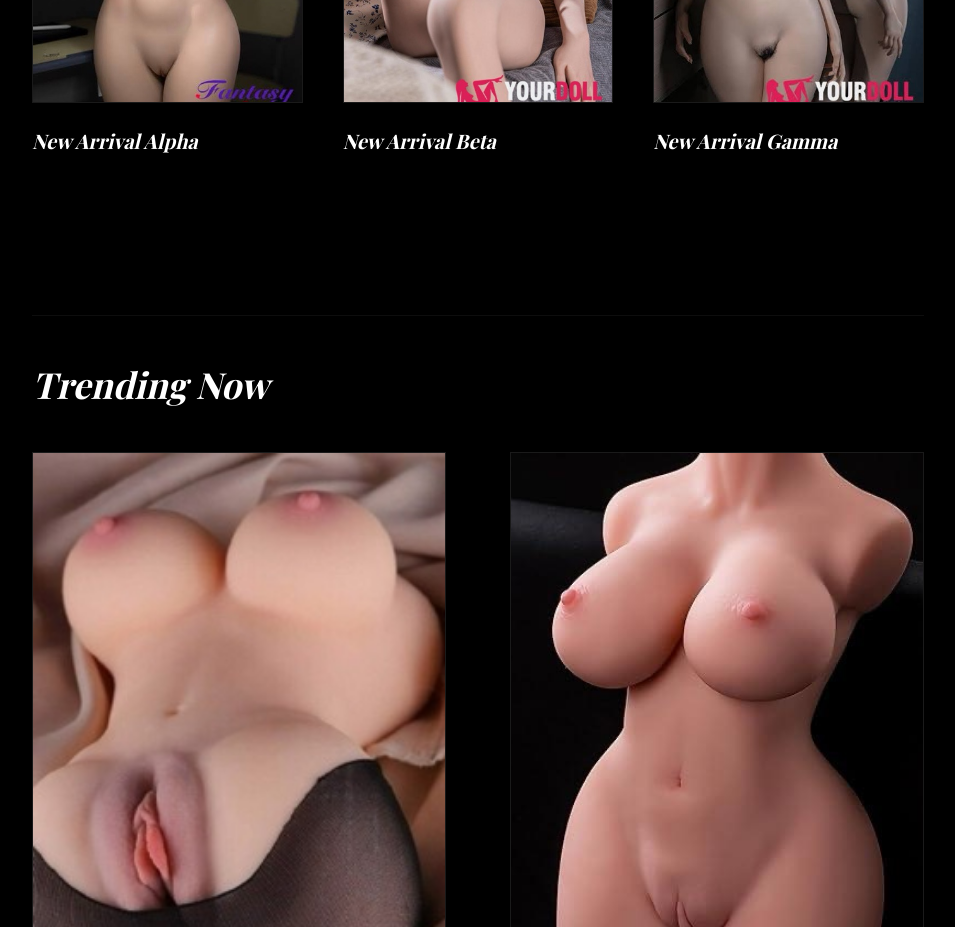
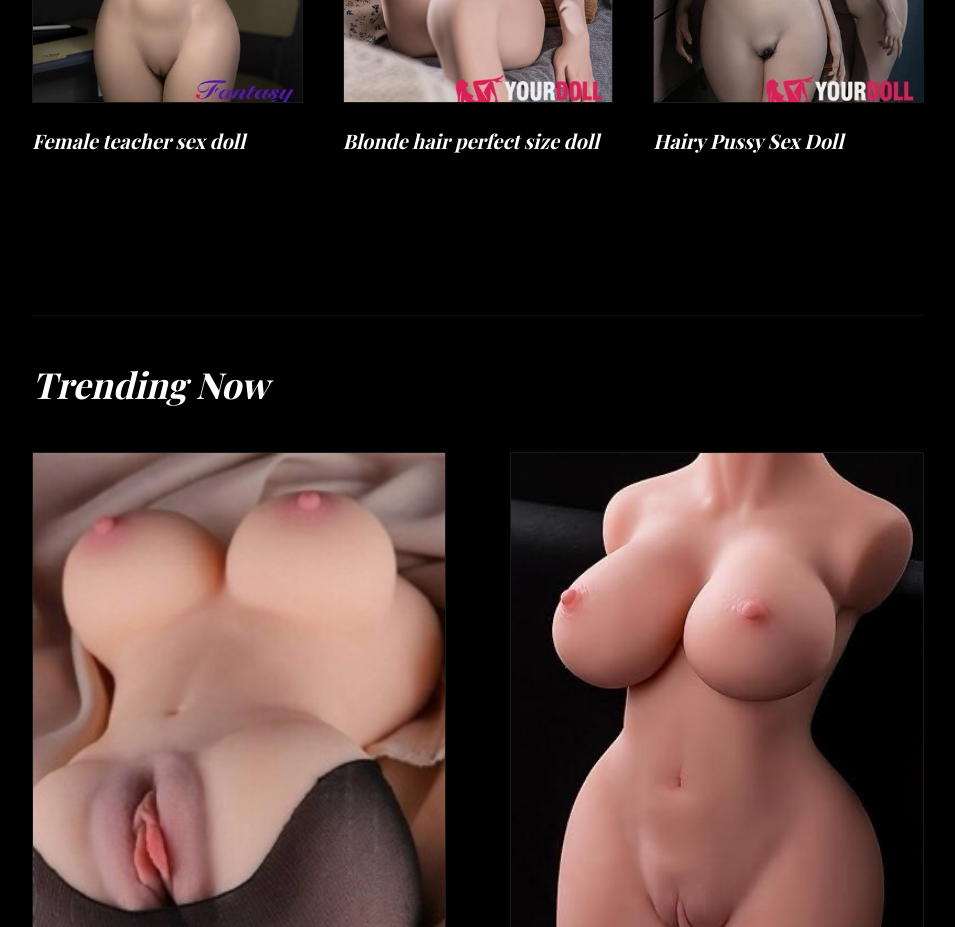
Before and after one commit to Addiction-toys/sex-toys, a plain HTML site: page index.html in a window 1280 px wide. Shown: the part 1100-2027 px from the top of the page, without its empty margins (324-1279 px from the left). Drawn offline with nearby package versions, Linux system fonts and the light colour scheme; a web font is replaced by a local one.

Commit message:
Update index.html

```diff
--- a/index.html
+++ b/index.html
@@ -130,9 +130,9 @@
         // --- 2. CHANGE PRODUCT NAMES & PRICES HERE ---
         // Change the text inside the quotes to name your products.
         const productNames = {
-            "arrival-1": { name: "New Arrival Alpha", price: "7,500" },
-            "arrival-2": { name: "New Arrival Beta", price: "7,800" },
-            "arrival-3": { name: "New Arrival Gamma", price: "8,200" },
+            "arrival-1": { name: "Female teacher sex doll", price: "7,500" },
+            "arrival-2": { name: "Blonde hair perfect size doll", price: "7,800" },
+            "arrival-3": { name: "Hairy Pussy Sex Doll", price: "8,200" },
             "trending-1": { name: "Elite Glass Pro", price: "4,900" },
             "trending-2": { name: "Soft Touch Master", price: "3,500" },
             "dildo-1": { name: "Crystal Curve", price: "5,200" },
```
